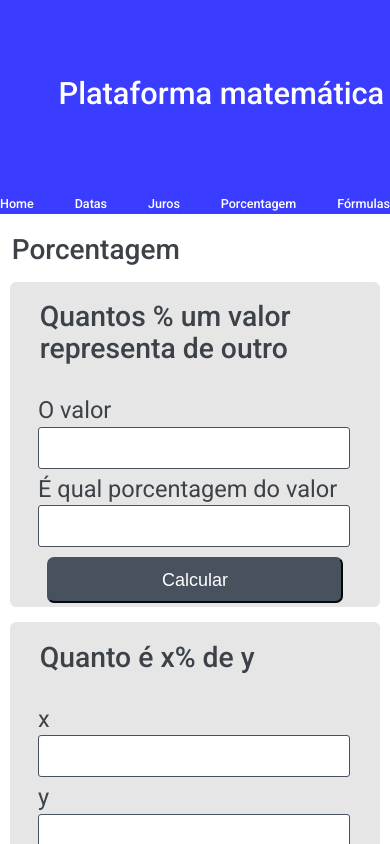
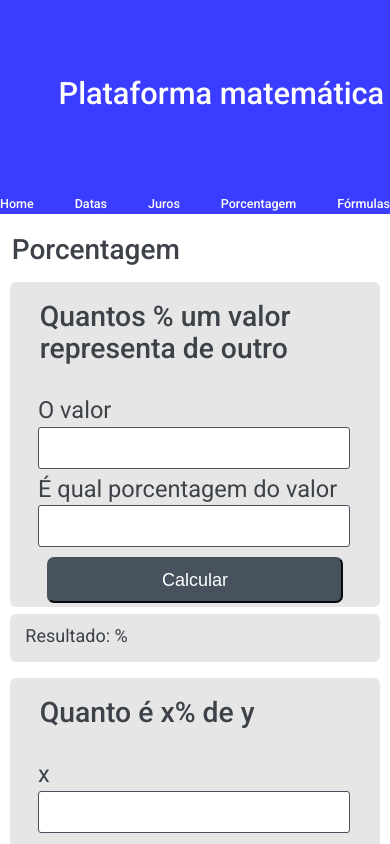
Before and after one commit to gustavoJunkes/math-platform, an Angular app: page /matematica/juros in a window 390 px wide. Both pictures are taken after a click on the element "Porcentagem". Shown: the top 844 px of the page. Built offline with nearby package versions, Linux system fonts and the light colour scheme.

Commit message:
Adding result card to percentage calculations

```diff
--- a/src/app/features/math/percentage/percentage.component.css
+++ b/src/app/features/math/percentage/percentage.component.css
@@ -14,4 +14,27 @@
     font-size: 2em;
     font-weight: 500;
 }
+
+div.result-div {
+    width: 95%;
+    font-size: large;
+    padding-left: 4%;
+    padding-top: 3%;
+    margin-top: 2%;
 }
+
+.result-div {
+    margin-left: auto;
+    margin-right: auto;
+    display: flex;
+    background-color: #e6e6e6;
+    width: 70%;
+    margin-top: 0.7%;
+    padding: 1%;
+    padding-top: 1.4%;
+    font-size: 1.7em;
+    box-sizing: border-box;
+    border-radius: 6px;
+}
+
+}
--- a/src/app/features/math/percentage/percentage.component.html
+++ b/src/app/features/math/percentage/percentage.component.html
@@ -3,14 +3,23 @@
 <h1 class="page-title">Porcentagem</h1>
 
 <app-card-calculation [form]="formPercentage1" [title]="'Quantos % um valor representa de outro'" (resultObject)="calculatePercentage1($event)"> </app-card-calculation>
-
+<div class="result-div">
+    <p>Resultado: {{calculationResult1}}%</p>
+</div>
 
 <app-card-calculation [form]="formPercentage2" [title]="'Quanto é x% de y'" (resultObject)="calculatePercentage2($event)"> </app-card-calculation>
-
+<div class="result-div">
+    <p>Resultado: {{calculationResult2}}</p>
+</div>
 
 <app-card-calculation [form]="formPercentage3" [title]="'Aumento percentual'" (resultObject)="calculatePercentage3($event)"> </app-card-calculation>
-
+<div class="result-div">
+    <p>Resultado: {{calculationResult3}}%</p>
+</div>
 
 <app-card-calculation [form]="formPercentage4" [title]="'Diminuição percentual'" (resultObject)="calculatePercentage4($event)"> </app-card-calculation>
+<div class="result-div">
+    <p>Resultado: {{calculationResult4}}%</p>
+</div>
 
 <app-footer></app-footer>
--- a/src/app/features/math/percentage/percentage.component.ts
+++ b/src/app/features/math/percentage/percentage.component.ts
@@ -11,6 +11,11 @@ export class PercentageComponent implements OnInit {
   formPercentage2!: FormGroup;
   formPercentage3!: FormGroup;
   formPercentage4!: FormGroup;
+
+  calculationResult1!: number;
+  calculationResult2!: number;
+  calculationResult3!: number;
+  calculationResult4!: number;
 
   constructor(private formBuilder: FormBuilder) { }
 
@@ -59,6 +64,7 @@ export class PercentageComponent implements OnInit {
     let value2 = form.controls["É qual porcentagem do valor"].value;
 
     let result = (value1 / value2) * 100;
+    this.calculationResult1 = result;
     console.log("O resultado é: " + result + "%")
   }
 
@@ -67,6 +73,7 @@ export class PercentageComponent implements OnInit {
     let value2 = form.controls['y'].value;
 
     let result = (value1 / 100) * value2;
+    this.calculationResult2 = result;
     console.log("O resultado é: " + result)
   }
 
@@ -75,6 +82,7 @@ export class PercentageComponent implements OnInit {
     let value2 = form.controls['Aumentou para'].value;
 
     let result = (value2 - value1) / value1 * 100;
+    this.calculationResult3 = result;
     console.log("O resultado é: " + result + "%")
   }
 
@@ -83,6 +91,7 @@ export class PercentageComponent implements OnInit {
     let value2 = form.controls['Diminuiu para'].value;
 
     let result = (value1 - value2) / value2 * 100;
+    this.calculationResult4 = result;
     console.log("O resultado é: " + result + "%")
   }
 
```
